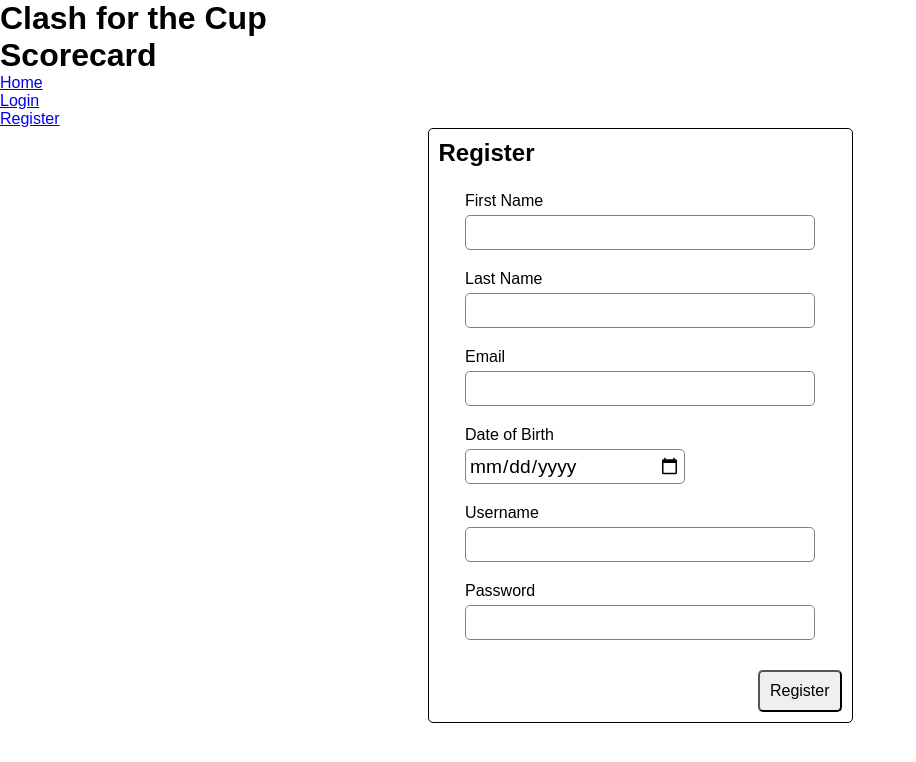
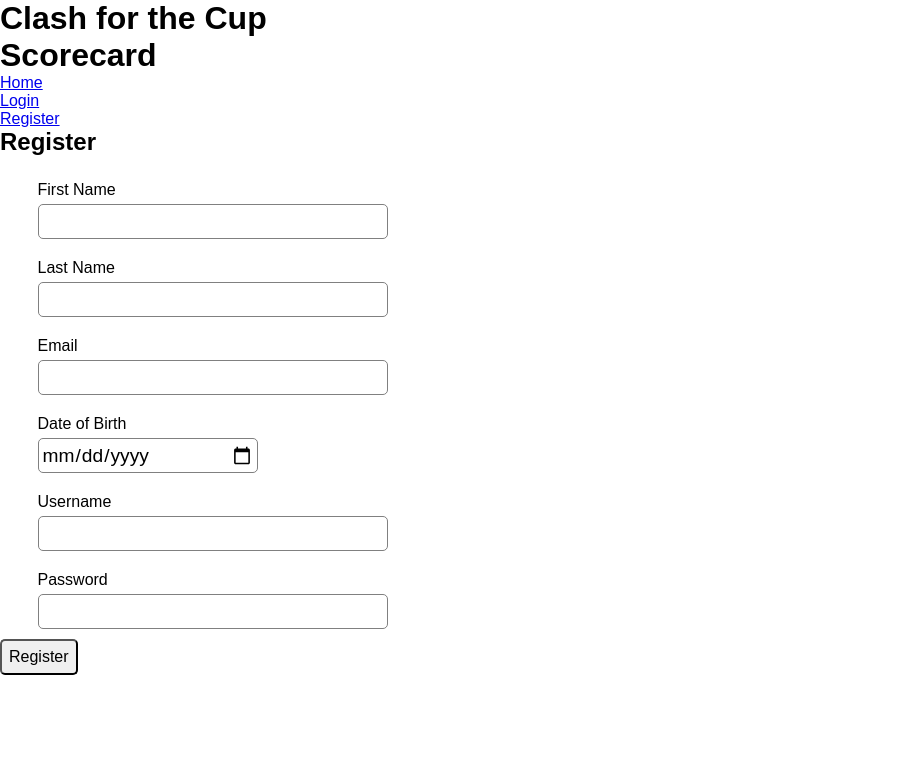
Before and after one commit to RoundEm/Clash_for_the_Cup, a React (Create React App) app: page /register in a window 1280 px wide. Shown: the top 762 px of the page, without its empty margins (0-916 px from the left). Built offline with nearby package versions, Linux system fonts and the light colour scheme.

Commit message:
Move some global rules from AuthForms to index

```diff
--- a/src/components/AuthForms.css
+++ b/src/components/AuthForms.css
@@ -1,48 +1,18 @@
-#login, #register {
+#register, #login {
     width: 425px;
-    border: 1px solid;
-    border-radius: 5px;
-    padding: 10px;
-    margin: 0 auto;
-    overflow: hidden;
 }
-fieldset label {
-    text-align: left;
-    display: block;
-    margin: 10px 0 5px;
+#register input, #login input {
+    width: 350px;
 }
-fieldset {
-    border: none;
+input#date-of-birth {
+    width: 220px;
 }
-fieldset div, fieldset p {
+.auth-form fieldset div, .auth-form fieldset p {
     text-align: left;
     margin: 0 auto;
     width: 350px;
 }
-h2 {
-    margin: 0 0 15px;
+.auth-form button {
+    float: right;
+    margin: 20px 0 0;
 }
-input {
-    width: 350px;
-    height: 35px;
-    margin: 0 0 10px;
-    padding: 3px;
-    font-size: 1.2em;
-    border: 1px solid grey;
-    border-radius: 5px;
-}
-input#date-of-birth {
-    width: 220px;
-}
-button {
-    margin: 20px 0 0;
-    padding: 10px;
-    border-radius: 5px;
-    font-size: 1em;
-    float: right;
-}
-/* move to index.css?? */
-button:hover {
-    background-color: #E6E6FA;
-    cursor: pointer;
-}
--- a/src/index.css
+++ b/src/index.css
@@ -3,5 +3,50 @@
   padding: 0;
   font-family: sans-serif;
   box-sizing: border-box;
-
 }
+.form-container {
+  width: 650px;
+  border: 1px solid;
+  border-radius: 5px;
+  padding: 15px;
+  margin: 0 auto;
+  overflow: hidden;
+}
+fieldset div, fieldset p {
+  text-align: left;
+  margin: 0 auto;
+  width: 350px;
+}
+fieldset label {
+  text-align: left;
+  display: block;
+  margin: 10px 0 5px;
+}
+fieldset{
+  border: none;
+}
+h2 {
+  margin: 0 0 15px;
+}
+input {
+  width: 450px;
+  height: 35px;
+  margin: 0 0 10px;
+  padding: 3px;
+  font-size: 1.2em;
+  border: 1px solid grey;
+  border-radius: 5px;
+}
+button {
+  padding: 7px;
+  border-radius: 5px;
+  font-size: 1em;
+}
+.auth-form button {
+  float: right;
+  margin: 20px 0 0;
+}
+button:hover {
+  background-color: #E6E6FA;
+  cursor: pointer;
+}
```
